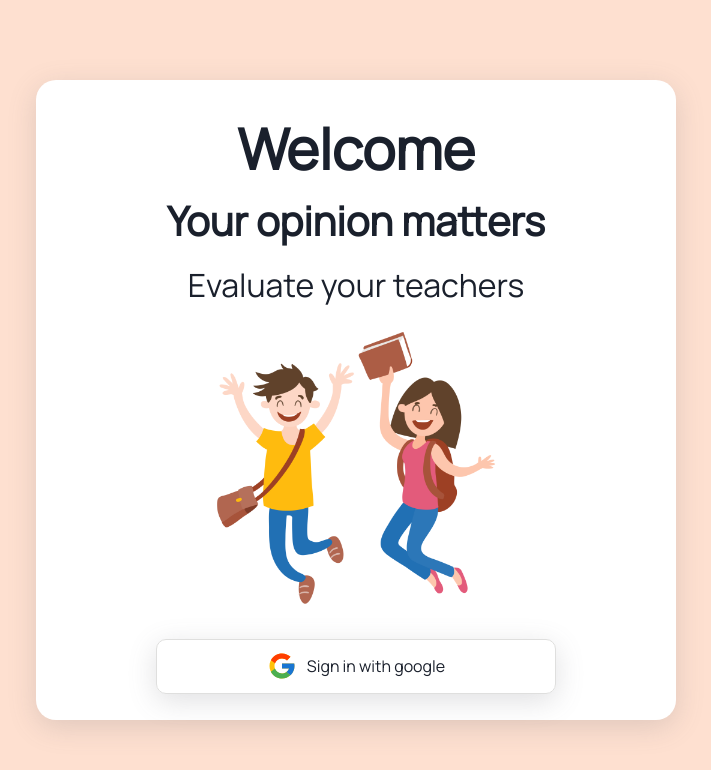
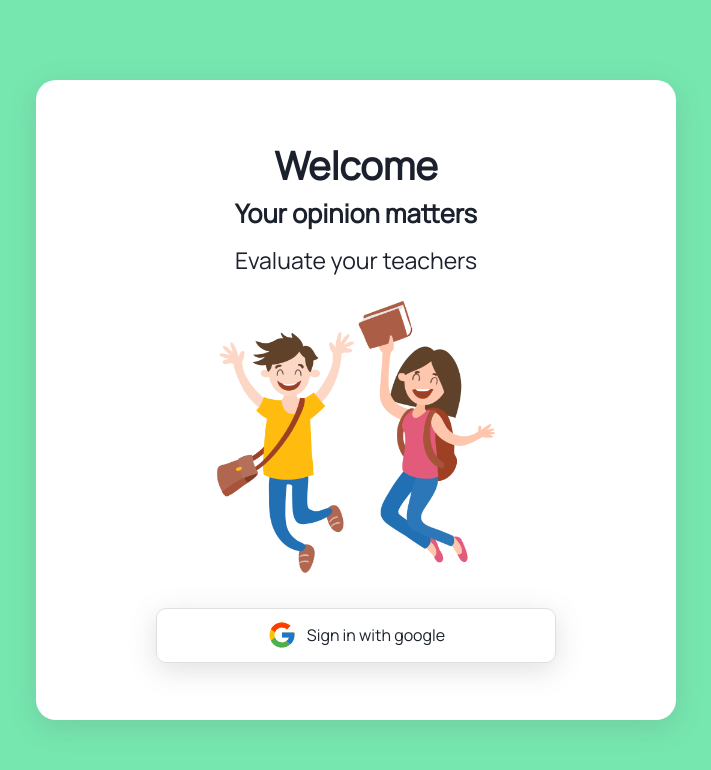
Before and after one commit to ktrip96/pierce, a Next.js app in the folder pierce/: page / in a window 1280 px wide. Shown: the top 770 px of the page, without its empty margins (284-995 px from the left). Built offline with nearby package versions, Linux system fonts and the light colour scheme.

Commit message:
Animations

```diff
--- a/pierce/package.json
+++ b/pierce/package.json
@@ -10,6 +10,7 @@
   },
   "dependencies": {
     "@chakra-ui/react": "^2.2.6",
+    "framer-motion": "^7.1.0",
     "next": "12.2.4",
     "next-auth": "^4.10.3",
     "react": "18.2.0",
--- a/pierce/pages/index.js
+++ b/pierce/pages/index.js
@@ -1,23 +1,46 @@
 import styles from '../styles/Home.module.css'
 import { FcGoogle } from 'react-icons/fc'
+import { motion } from 'framer-motion'
 
 export default function Home() {
   return (
     <div className={styles.outter_container}>
       <div className={styles.container}>
-        <h1 className={styles.welcome_text}>Welcome</h1>
-        <h1 className={styles.description}>Your opinion matters</h1>
+        <motion.h1
+          initial={{ scale: 0.5, opacity: 0 }}
+          animate={{
+            scale: 1,
+            opacity: 1,
+            transition: { delay: 0.4, duration: 0.6 },
+          }}
+          className={styles.welcome_text}
+        >
+          Welcome
+        </motion.h1>
+        <motion.h1
+          initial={{ scale: 0.5, opacity: 0 }}
+          animate={{
+            scale: 1,
+            opacity: 1,
+            transition: { delay: 1.5, duration: 0.6 },
+          }}
+          className={styles.description}
+        >
+          Your opinion matters
+        </motion.h1>
 
-        <h3 className={styles.mini_description}>Evaluate your teachers </h3>
-        <img
-          src={'/students.png'}
-          alt='Students'
-          style={{
-            width: '300px',
-            height: '300px',
-            objectFit: 'cover',
+        <motion.h3
+          initial={{ scale: 0.5, opacity: 0 }}
+          animate={{
+            scale: 1,
+            opacity: 1,
+            transition: { delay: 2.5, duration: 0.6 },
           }}
-        />
+          className={styles.mini_description}
+        >
+          Evaluate your teachers{' '}
+        </motion.h3>
+        <img src={'/students.png'} alt='Students' className={styles.image} />
         <div className={styles.google_button}>
           <FcGoogle
             style={{ width: '30px', height: '30px', marginRight: '10px' }}
--- a/pierce/styles/Home.module.css
+++ b/pierce/styles/Home.module.css
@@ -1,15 +1,15 @@
 .welcome_text{
-    font-size:3.5rem;
+    font-size:clamp(28px, 3vw, 3.5rem);
     font-weight: bold;
 }
 
 .description{
-    font-size:2.5rem;
+    font-size:clamp(22px, 2vw, 2.5rem);
     font-weight:bold;
 }
 
 .mini_description{
-    font-size:2rem;
+    font-size:clamp(18px, 1.8vw, 2rem);
     margin-top:10px;
 }
 
@@ -19,8 +19,7 @@
     flex-direction: column;
     justify-content: center;
     align-items: center;
-    width:50%;
-    min-width:350px;
+    width:clamp(350px, 50vw, 900px);
     height:80vh;
     box-shadow: rgba(100, 100, 111, 0.2) 0px 7px 29px 0px;
     border-radius:20px;
@@ -33,7 +32,7 @@
     justify-content: center;
     align-items: center;
     height:100vh;
-    background-color: #fee0d0;
+    background-color: #76e7af;
 }
 
 .google_button{
@@ -54,40 +53,20 @@
     background-color:#F2F2F2;
     transform: scale(1.05)
 }
-/*
-@media only screen and (max-width: 768px) {
-    .welcome_text{
-        font-size:2.5rem;
+
+.image{
+    width:300px;
+    height:300px;
+    object-fit: cover;
+}
+
+@media only screen and (max-width:1024px){
+    .google_button{
+        width:80%;
     }
 
-    .description{
-        font-size:2rem;
+    .image{
+        width:200px;
+        height:200px;
     }
-
-    .mini_description{
-        font-size:1.5rem;
-    }
-
-  }
-
-  @media only screen and (max-width: 1440px) {
-    .welcome_text{
-        font-size:2rem;
-    }
-
-    .description{
-        font-size:1.7rem;
-    }
-
-    .mini_description{
-        font-size:1.3rem;
-    }
-
-  } */
-
-
-  /* @media only screen and (max-width: 500px) {
-    .welcome_text{
-        font-size:2rem;
-    }
-  } */
+}
```
Also changed, not shown: 1 other file (tests, documents, lock files or other folders).
